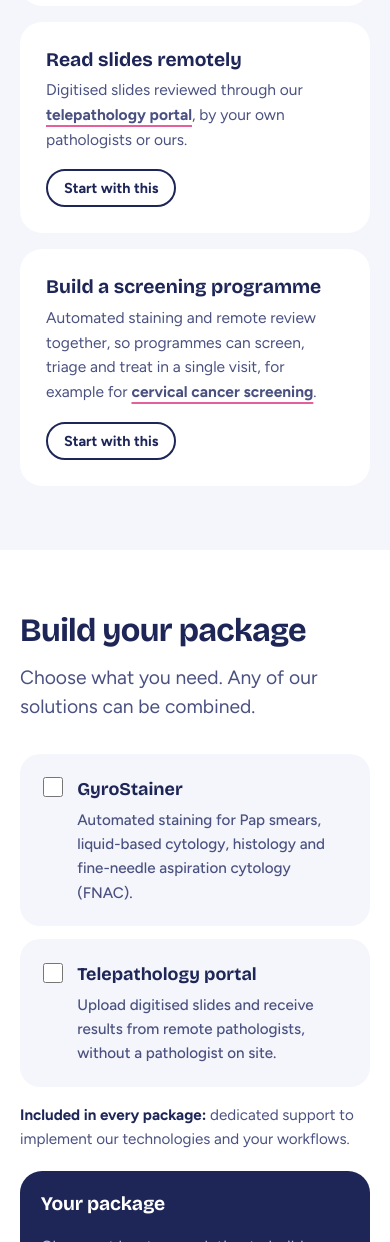
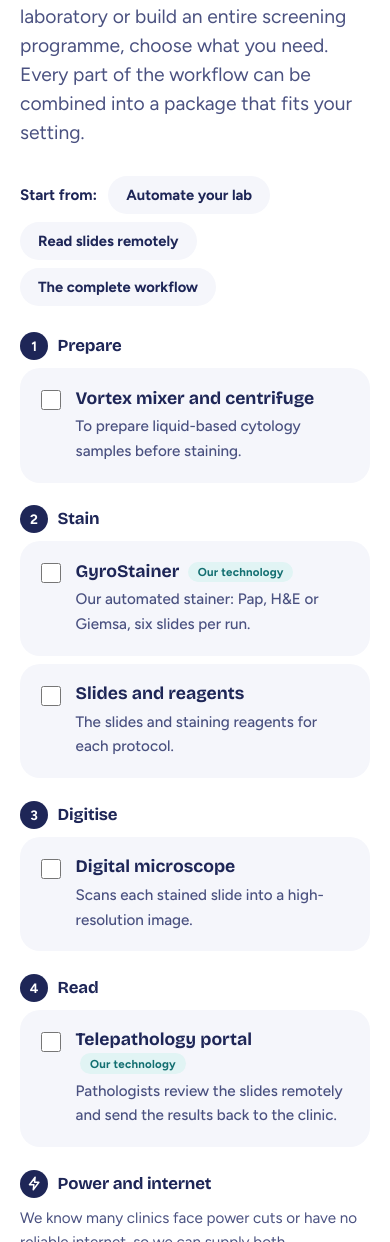
Before and after one commit to nolanpatrick/carevix-website, a plain HTML site: page solutions.html in a window 390 px wide. Shown: the part 758-2000 px from the top of the page. Drawn offline with nearby package versions, Linux system fonts and the light colour scheme.

Commit message:
Solutions: the complete workflow; home, technologies and screening updates
- Solutions page redone around the complete pathology workflow: a package
  builder laid out as Prepare / Stain / Digitise / Read, plus power and
  internet (UPS, Starlink), with starting-point presets and a tailored
  solution call to action
- Home: new hero wording, "Explore our solutions" button, "Our roadmap",
  single "Contact us" button instead of the three audience cards
- Technologies: GyroStainer can run special or new research stains;
  removed the patient data sentence from the portal intro
- Cervical screening: new section on why on-site pathology still matters
  as HPV testing becomes the primary screen, with the 2021 WHO guideline
- Solutions link added to every footer; unused audience styles removed

Co-Authored-By: Claude Opus 5.5 <noreply@anthropic.com>

```diff
--- a/assets/css/style.css
+++ b/assets/css/style.css
@@ -175,13 +175,6 @@ p { margin: 0 0 1em; max-width: 62ch; }
 .photo img { width: 100%; height: 100%; object-fit: cover; }
 .photo-caption { margin-top: .7rem; font-size: var(--step--1); color: var(--ink-soft); }
 @media (max-width: 860px) { .split { grid-template-columns: 1fr; } .split.reverse > :first-child { order: 0; } }
-
-/* ---------- audiences ---------- */
-.audiences { display: grid; grid-template-columns: 1fr 1fr; gap: clamp(2rem, 5vw, 5rem); margin-top: 3rem; }
-.audience { border-top: 3px solid var(--pink); padding-top: 1.2rem; }
-.audience:nth-child(2) { border-color: var(--violet); }
-.audience h3 { font-size: var(--step-2); margin-bottom: .8rem; }
-@media (max-width: 760px) { .audiences { grid-template-columns: 1fr; } }
 
 /* ---------- partners strip ---------- */
 .partners { background: #fff; }
@@ -459,11 +452,6 @@ textarea { min-height: 150px; resize: vertical; }
 .people .partner-logos { justify-content: center; }
 [id] { scroll-margin-top: 96px; }
 
-/* ---------- three audiences ---------- */
-.audiences.three { grid-template-columns: repeat(3, 1fr); }
-@media (max-width: 960px) { .audiences.three { grid-template-columns: 1fr; } }
-.audience:nth-child(3) { border-color: var(--teal); }
-
 /* ---------- "our tools" tag ---------- */
 .ours { display: inline-block; margin-left: .45rem; padding: .15rem .6rem; border-radius: 999px; background: #E1F4F4; color: #136F71; font-family: var(--body); font-size: .72rem; font-weight: 700; letter-spacing: .02em; line-height: 1.4; text-transform: none; vertical-align: middle; }
 
@@ -486,17 +474,27 @@ textarea { min-height: 150px; resize: vertical; }
 .choice-card p { margin: 0; color: var(--ink-soft); }
 @media (max-width: 760px) { .choice-cards { grid-template-columns: 1fr; } }
 
-/* ---------- solutions: starting points and package builder ---------- */
-.offer-card .btn-small { align-self: flex-start; margin-top: .6rem; padding: .5rem 1rem; font-size: .9rem; }
-.builder { display: grid; grid-template-columns: minmax(0, 1.5fr) minmax(0, 1fr); gap: clamp(1.2rem, 3vw, 2rem); align-items: start; margin-top: 2rem; }
-.pkg-options { display: grid; gap: .8rem; }
-.pkg-group { display: grid; gap: .5rem; }
-.pkg-option { display: grid; grid-template-columns: auto minmax(0, 1fr); gap: .25rem .9rem; margin: 0; padding: 1.2rem 1.3rem; border-radius: 20px; background: var(--glass); border: 2px solid transparent; cursor: pointer; transition: border-color .2s, background .2s; }
+/* ---------- solutions: package builder, laid out as the workflow ---------- */
+.pkg-presets { display: flex; flex-wrap: wrap; align-items: center; gap: .5rem; margin-top: 1.8rem; }
+.pkg-presets span { font-weight: 700; font-size: .95rem; margin-right: .2rem; }
+.pkg-presets button { font: 700 .92rem var(--body); color: var(--ink); background: var(--glass); border: 2px solid transparent; border-radius: 999px; padding: .5rem 1rem; cursor: pointer; transition: border-color .2s, background .2s, color .2s; }
+.pkg-presets button:hover { border-color: var(--ink); }
+.pkg-presets button[aria-pressed="true"] { background: var(--ink); color: #fff; border-color: var(--ink); }
+.builder { display: grid; grid-template-columns: minmax(0, 1.6fr) minmax(0, 1fr); gap: clamp(1.2rem, 3vw, 2rem); align-items: start; margin-top: 1.6rem; }
+.pkg-options { display: grid; gap: 1.4rem; }
+.pkg-stage { display: grid; gap: .5rem; }
+.pkg-stage-title { display: flex; align-items: center; gap: .6rem; font-size: 1.05rem; }
+.pkg-stage-title .num { flex: none; display: grid; place-items: center; width: 28px; height: 28px; border-radius: 50%; background: var(--ink); color: #fff; font-family: var(--body); font-size: .85rem; font-weight: 800; letter-spacing: 0; }
+.pkg-stage-title .num svg { width: 15px; height: 15px; }
+.pkg-row { display: grid; grid-template-columns: repeat(2, minmax(0, 1fr)); gap: .5rem; }
+.pkg-note { margin: 0; color: var(--ink-soft); font-size: .95rem; max-width: none; }
+.pkg-option { display: grid; grid-template-columns: auto minmax(0, 1fr); align-content: start; gap: .25rem .9rem; margin: 0; padding: 1.1rem 1.2rem; border-radius: 20px; background: var(--glass); border: 2px solid transparent; cursor: pointer; transition: border-color .2s, background .2s; }
 .pkg-option:hover { border-color: var(--mist); }
 .pkg-option:has(input:checked) { background: #fff; border-color: var(--ink); }
 .pkg-option input { grid-row: span 2; width: 20px; height: 20px; margin: .15rem 0 0; accent-color: var(--ink); }
-.pkg-option strong { font-family: var(--display); font-size: 1.12rem; }
-.pkg-option span { color: var(--ink-soft); font-size: .95rem; font-weight: 500; }
+.pkg-option strong { font-family: var(--display); font-size: 1.1rem; line-height: 1.3; }
+.pkg-option .ours { margin-left: .3rem; }
+.pkg-option > span { color: var(--ink-soft); font-size: .95rem; font-weight: 500; }
 .pkg-patho { margin: 0 0 0 1.3rem; padding: .9rem 1.1rem; border: 0; border-radius: 16px; background: var(--glass); display: flex; flex-wrap: wrap; gap: .4rem 1.4rem; align-items: center; }
 .pkg-patho[hidden] { display: none; }
 .pkg-patho legend { float: left; width: 100%; padding: 0; margin-bottom: .3rem; font-weight: 700; font-size: .92rem; }
@@ -515,3 +513,4 @@ textarea { min-height: 150px; resize: vertical; }
 .pkg-summary .btn[aria-disabled="true"] { opacity: .45; cursor: not-allowed; }
 .pkg-summary .btn[aria-disabled="true"]:hover { background: #fff; color: var(--ink); border-color: #fff; }
 @media (max-width: 860px) { .builder { grid-template-columns: 1fr; } .pkg-summary { position: static; } .pkg-patho { margin-left: 0; } }
+@media (max-width: 600px) { .pkg-row { grid-template-columns: 1fr; } }
--- a/assets/js/main.js
+++ b/assets/js/main.js
@@ -530,30 +530,40 @@
   /* ---------- solutions: package builder ---------- */
   const builder = document.getElementById("builder");
   if (builder) {
-    const items = builder.querySelectorAll('input[name="item"]');
+    const items = [...builder.querySelectorAll('input[name="item"]')];
     const patho = builder.querySelector(".pkg-patho");
     const list = document.getElementById("pkg-list");
     const empty = document.getElementById("pkg-empty");
     const quote = document.getElementById("pkg-quote");
-    const presets = { lab: ["gyrostainer"], remote: ["portal"], programme: ["gyrostainer", "portal"] };
+    const presetButtons = document.querySelectorAll("[data-preset]");
+    const presets = {
+      lab: ["gyrostainer", "consumables"],
+      remote: ["microscope", "portal"],
+      full: ["prep", "gyrostainer", "consumables", "microscope", "portal"],
+    };
     function update() {
-      const chosen = [...items].filter((i) => i.checked).map((i) => i.value);
-      patho.hidden = !chosen.includes("portal");
-      const who = builder.querySelector('input[name="patho"]:checked').value === "unavix" ? "UnaVix pathologists" : "your own pathologists";
-      const parts = chosen.map((v) => (v === "portal" ? `Telepathology portal, with ${who}` : "GyroStainer"));
-      if (parts.length) parts.push("Implementation support");
+      const chosen = items.filter((i) => i.checked);
+      const values = chosen.map((i) => i.value);
+      patho.hidden = !values.includes("portal");
+      const who = builder.querySelector('input[name="patho"]:checked').value === "unavix" ? "UnaVix pathologists" : "own pathologists";
+      const parts = chosen.map((i) => (i.value === "portal" ? `${i.dataset.label} (${who})` : i.dataset.label));
+      if (parts.length) parts.push("Implementation support and training");
       list.innerHTML = parts.map((p) => `<li>${p}</li>`).join("");
       empty.hidden = parts.length > 0;
-      quote.setAttribute("aria-disabled", String(!chosen.length));
-      quote.href = chosen.length ? `/get-involved?topic=quote&package=${encodeURIComponent(parts.join("; "))}` : "/get-involved?topic=quote";
+      quote.setAttribute("aria-disabled", String(!parts.length));
+      quote.href = parts.length ? `/get-involved?topic=quote&package=${encodeURIComponent(parts.join("; "))}` : "/get-involved?topic=quote";
+      // Highlight a starting point while the selection still matches it exactly.
+      presetButtons.forEach((b) => {
+        const want = presets[b.dataset.preset] || [];
+        b.setAttribute("aria-pressed", String(want.length === values.length && want.every((v) => values.includes(v))));
+      });
     }
     builder.addEventListener("change", update);
     quote.addEventListener("click", (e) => { if (quote.getAttribute("aria-disabled") === "true") e.preventDefault(); });
-    document.querySelectorAll("[data-preset]").forEach((b) => b.addEventListener("click", () => {
+    presetButtons.forEach((b) => b.addEventListener("click", () => {
       const want = presets[b.dataset.preset] || [];
       items.forEach((i) => (i.checked = want.includes(i.value)));
       update();
-      document.getElementById("build").scrollIntoView({ behavior: reduceMotion ? "auto" : "smooth" });
     }));
     update();
   }
--- a/solutions.html
+++ b/solutions.html
@@ -4,9 +4,9 @@
 <meta charset="utf-8">
 <meta name="viewport" content="width=device-width, initial-scale=1">
 <title>Solutions · UnaVix</title>
-<meta name="description" content="Automate your lab, read slides remotely or build a screening programme: combine UnaVix solutions and ask for a quote.">
+<meta name="description" content="The complete pathology workflow for clinics and hospitals, from sample preparation to remote reading, built around GyroStainer and our telepathology portal.">
 <meta property="og:title" content="Solutions · UnaVix">
-<meta property="og:description" content="Automate your lab, read slides remotely or build a screening programme: combine UnaVix solutions and ask for a quote.">
+<meta property="og:description" content="The complete pathology workflow for clinics and hospitals, from sample preparation to remote reading, built around GyroStainer and our telepathology portal.">
 <meta property="og:image" content="https://unavix.ch/assets/img/unavix-lockup.png">
 <meta property="og:url" content="https://unavix.ch/solutions">
 <meta property="og:type" content="website">
@@ -18,7 +18,7 @@
 <link rel="preconnect" href="https://fonts.googleapis.com">
 <link rel="preconnect" href="https://fonts.gstatic.com" crossorigin>
 <link href="https://fonts.googleapis.com/css2?family=Plus+Jakarta+Sans:wght@700&family=Bricolage+Grotesque:opsz,wght@12..96,600;12..96,700;12..96,800&family=Figtree:wght@400;500;600;700&display=swap" rel="stylesheet">
-<link rel="stylesheet" href="assets/css/style.css?v=202611274">
+<link rel="stylesheet" href="assets/css/style.css?v=202611275">
 </head>
 <body>
 <a class="skip" href="#main">Skip to content</a>
@@ -42,34 +42,9 @@
 
 <section class="page-hero">
   <div class="wrap">
-    <h1>Solutions</h1>
-    <p class="lede">Whether you want to automate your laboratory or build an entire screening programme, we have a solution for you. All our solutions can be combined: build your package and ask for a quote.</p>
-  </div>
-</section>
-
-<section class="section" style="padding-top:0" aria-labelledby="start-title">
-  <div class="wrap">
-    <div class="section-head">
-      <h2 id="start-title">Where to start</h2>
-      <p class="lede">Pick the starting point closest to your needs, then adjust your package below.</p>
-    </div>
-    <div class="offer-cards">
-      <div class="offer-card static">
-        <strong>Automate your lab</strong>
-        <span class="desc">Consistent, automated slide staining with <a class="text-link" href="/technologies#gyrostainer">GyroStainer</a>, for laboratories and clinics that prepare their own slides.</span>
-        <button class="btn btn-ghost btn-small" type="button" data-preset="lab">Start with this</button>
-      </div>
-      <div class="offer-card static">
-        <strong>Read slides remotely</strong>
-        <span class="desc">Digitised slides reviewed through our <a class="text-link" href="/technologies#portal">telepathology portal</a>, by your own pathologists or ours.</span>
-        <button class="btn btn-ghost btn-small" type="button" data-preset="remote">Start with this</button>
-      </div>
-      <div class="offer-card static">
-        <strong>Build a screening programme</strong>
-        <span class="desc">Automated staining and remote review together, so programmes can screen, triage and treat in a single visit, for example for <a class="text-link" href="/cervical-screening">cervical cancer screening</a>.</span>
-        <button class="btn btn-ghost btn-small" type="button" data-preset="programme">Start with this</button>
-      </div>
-    </div>
+    <p class="eyebrow">Solutions</p>
+    <h1>The complete pathology workflow</h1>
+    <p class="lede">We know that implementing a pathology workflow in a clinic or hospital is complicated. Alongside our own enabling technologies, <a class="text-link" href="/technologies#gyrostainer">GyroStainer</a> and the <a class="text-link" href="/technologies#portal">telepathology portal</a>, we can supply everything else it takes, from sample preparation to remote reading, and support you in putting it all in place.</p>
   </div>
 </section>
 
@@ -77,20 +52,53 @@
   <div class="wrap">
     <div class="section-head">
       <h2 id="build-title">Build your package</h2>
-      <p class="lede">Choose what you need. Any of our solutions can be combined.</p>
+      <p class="lede">Whether you want to automate your laboratory or build an entire screening programme, choose what you need. Every part of the workflow can be combined into a package that fits your setting.</p>
+    </div>
+    <div class="pkg-presets" role="group" aria-label="Common packages">
+      <span>Start from:</span>
+      <button type="button" data-preset="lab" aria-pressed="false">Automate your lab</button>
+      <button type="button" data-preset="remote" aria-pressed="false">Read slides remotely</button>
+      <button type="button" data-preset="full" aria-pressed="false">The complete workflow</button>
     </div>
     <form class="builder" id="builder" novalidate>
       <div class="pkg-options">
-        <label class="pkg-option" id="pkg-gyrostainer">
-          <input type="checkbox" name="item" value="gyrostainer">
-          <strong>GyroStainer</strong>
-          <span>Automated staining for Pap smears, liquid-based cytology, histology and fine-needle aspiration cytology (FNAC).</span>
-        </label>
-        <div class="pkg-group">
-          <label class="pkg-option" id="pkg-portal">
-            <input type="checkbox" name="item" value="portal">
-            <strong>Telepathology portal</strong>
-            <span>Upload digitised slides and receive results from remote pathologists, without a pathologist on site.</span>
+        <div class="pkg-stage" role="group" aria-labelledby="stage-prepare">
+          <h3 class="pkg-stage-title" id="stage-prepare"><span class="num">1</span>Prepare</h3>
+          <label class="pkg-option">
+            <input type="checkbox" name="item" value="prep" data-label="Vortex mixer and centrifuge">
+            <strong>Vortex mixer and centrifuge</strong>
+            <span>To prepare liquid-based cytology samples before staining.</span>
+          </label>
+        </div>
+        <div class="pkg-stage" role="group" aria-labelledby="stage-stain">
+          <h3 class="pkg-stage-title" id="stage-stain"><span class="num">2</span>Stain</h3>
+          <div class="pkg-row">
+            <label class="pkg-option">
+              <input type="checkbox" name="item" value="gyrostainer" data-label="GyroStainer">
+              <strong>GyroStainer <span class="ours">Our technology</span></strong>
+              <span>Our automated stainer: Pap, H&amp;E or Giemsa, six slides per run.</span>
+            </label>
+            <label class="pkg-option">
+              <input type="checkbox" name="item" value="consumables" data-label="Slides and reagents">
+              <strong>Slides and reagents</strong>
+              <span>The slides and staining reagents for each protocol.</span>
+            </label>
+          </div>
+        </div>
+        <div class="pkg-stage" role="group" aria-labelledby="stage-digitise">
+          <h3 class="pkg-stage-title" id="stage-digitise"><span class="num">3</span>Digitise</h3>
+          <label class="pkg-option">
+            <input type="checkbox" name="item" value="microscope" data-label="Digital microscope">
+            <strong>Digital microscope</strong>
+            <span>Scans each stained slide into a high-resolution image.</span>
+          </label>
+        </div>
+        <div class="pkg-stage" role="group" aria-labelledby="stage-read">
+          <h3 class="pkg-stage-title" id="stage-read"><span class="num">4</span>Read</h3>
+          <label class="pkg-option">
+            <input type="checkbox" name="item" value="portal" data-label="Telepathology portal">
+            <strong>Telepathology portal <span class="ours">Our technology</span></strong>
+            <span>Pathologists review the slides remotely and send the results back to the clinic.</span>
           </label>
           <fieldset class="pkg-patho" hidden>
             <legend>Who reads your slides?</legend>
@@ -98,12 +106,28 @@
             <label><input type="radio" name="patho" value="unavix"> UnaVix pathologists</label>
           </fieldset>
         </div>
-        <p class="pkg-included"><strong>Included in every package:</strong> dedicated support to implement our technologies and your workflows.</p>
+        <div class="pkg-stage" role="group" aria-labelledby="stage-power">
+          <h3 class="pkg-stage-title" id="stage-power"><span class="num" aria-hidden="true"><svg viewBox="0 0 24 24" fill="none" stroke="currentColor" stroke-width="2.4" stroke-linecap="round" stroke-linejoin="round"><path d="M13 2 4 14h7l-1 8 9-12h-7z"/></svg></span>Power and internet</h3>
+          <p class="pkg-note">We know many clinics face power cuts or have no reliable internet, so we can supply both.</p>
+          <div class="pkg-row">
+            <label class="pkg-option">
+              <input type="checkbox" name="item" value="ups" data-label="Backup power (UPS)">
+              <strong>Backup power</strong>
+              <span>An uninterruptible power supply (UPS) keeps staining and scanning running through power cuts.</span>
+            </label>
+            <label class="pkg-option">
+              <input type="checkbox" name="item" value="internet" data-label="Satellite internet (Starlink)">
+              <strong>Satellite internet</strong>
+              <span>A Starlink connection links clinics without reliable internet to the portal.</span>
+            </label>
+          </div>
+        </div>
+        <p class="pkg-included"><strong>Included in every package:</strong> dedicated support to implement the workflow and train your team.</p>
       </div>
       <aside class="pkg-summary" aria-live="polite">
         <h3>Your package</h3>
         <ul id="pkg-list"></ul>
-        <p class="pkg-empty" id="pkg-empty">Choose at least one solution to build your package.</p>
+        <p class="pkg-empty" id="pkg-empty">Choose what you need, or start from one of the packages above.</p>
         <a class="btn" id="pkg-quote" href="/get-involved?topic=quote" aria-disabled="true">Ask for a quote</a>
       </aside>
     </form>
@@ -114,11 +138,11 @@
   <div class="wrap">
     <div class="section-head">
       <h2 id="support-title">Support at every step</h2>
-      <p class="lede">We provide dedicated assistance to implement our technologies and adapt your workflows.</p>
+      <p class="lede">Dedicated assistance to put the workflow in place and keep it running.</p>
     </div>
     <ol class="flow">
-      <li><strong>Plan</strong><span>We work with you to design a workflow that fits your setting and the samples you handle.</span></li>
-      <li><strong>Set up and train</strong><span>We help set up the equipment and train your staff to use it.</span></li>
+      <li><strong>Plan</strong><span>We look at your setting, the samples you handle and your power and internet supply, and design a workflow that fits.</span></li>
+      <li><strong>Set up and train</strong><span>We help set up the equipment and train your staff to prepare, stain and digitise slides.</span></li>
       <li><strong>Ongoing assistance</strong><span>We stay available to help as your laboratory or programme runs and grows.</span></li>
     </ol>
   </div>
@@ -126,9 +150,9 @@
 
 <section class="cta-band section-tight">
   <div class="wrap">
-    <h2>Ready to build your package?</h2>
+    <h2>Let's explore a tailored solution together.</h2>
     <div class="btn-row">
-      <a class="btn" href="/get-involved?topic=quote">Ask for a quote</a>
+      <a class="btn" href="/get-involved?topic=quote">Get in touch</a>
       <a class="btn btn-ghost" href="/technologies">See our technologies</a>
     </div>
   </div>
@@ -164,6 +188,6 @@
     <div class="footer-base">© <span id="year">2026</span> UnaVix. GyroStainer was developed at the Signal Processing Laboratory 5, EPFL, in collaboration with HUG.</div>
   </div>
 </footer>
-<script src="assets/js/main.js?v=202611274"></script>
+<script src="assets/js/main.js?v=202611275"></script>
 </body>
 </html>
```
Also changed, not shown: about.html (+3 -2 lines), cervical-screening.html (+26 -7 lines), get-involved.html (+3 -2 lines), index.html (+8 -22 lines), technologies.html (+5 -4 lines), 1 other file.
